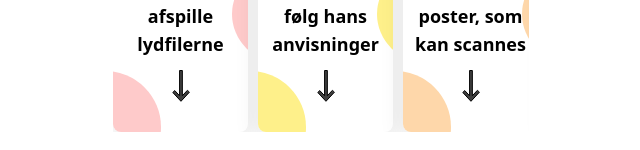
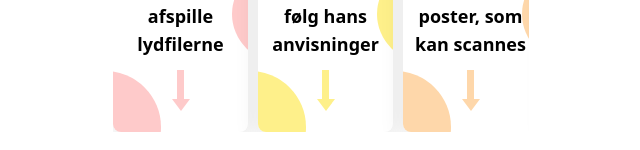
Before and after one commit to emilstorta/geo-have, a Vue app: page / in a window 1280 px wide. Shown: the part 762-912 px from the top of the page, without its empty margins (319-959 px from the left). Built offline with nearby package versions, Linux system fonts and the light colour scheme.

Commit message:
Arrows added via CSS for the guide cards

```diff
--- a/src/components/GuideSection.vue
+++ b/src/components/GuideSection.vue
@@ -11,7 +11,10 @@
             <div class="circle circle2 bg-red-200"></div>
             <div class="circle circle3 bg-red-200"></div>
             <span class="text-lg font-semibold text-center">Start din <br> tur ved at afspille lydfilerne</span>
-            <img src="@/assets/down-arrow.svg" alt="Down" class="h-8 w-8 mt-4" />
+            <div class="arrow-container">
+              <div class="arrow-shaft bg-red-200"></div>
+              <div class="arrow-head arrow-red"></div>
+            </div>
           </div>
         </swiper-slide>
         <!-- Swiper slide for Guide card 2 -->
@@ -21,7 +24,10 @@
             <div class="circle circle2 bg-yellow-200"></div>
             <div class="circle circle3 bg-yellow-200"></div>
             <span class="text-lg font-semibold text-center">Lyt med på turen, og <br> følg hans anvisninger</span>
-            <img src="@/assets/down-arrow.svg" alt="Down" class="h-8 w-8 mt-4" />
+            <div class="arrow-container">
+              <div class="arrow-shaft bg-yellow-200"></div>
+              <div class="arrow-head arrow-yellow"></div>
+            </div>
           </div>
         </swiper-slide>
         <!-- Swiper slide for Guide card 3 -->
@@ -31,7 +37,10 @@
             <div class="circle circle2 bg-orange-200"></div>
             <div class="circle circle3 bg-orange-200"></div>
             <span class="text-lg font-semibold text-center">På ruten er der flere poster, som kan scannes</span>
-            <img src="@/assets/down-arrow.svg" alt="Down" class="h-8 w-8 mt-4" />
+            <div class="arrow-container">
+              <div class="arrow-shaft bg-orange-200"></div>
+              <div class="arrow-head arrow-orange"></div>
+            </div>
           </div>
         </swiper-slide>
         <!-- Swiper slide for Guide card 4 -->
@@ -68,46 +77,83 @@ import 'swiper/css/pagination';
 }
 
 .circle1 {
-  top: -1rem; /* Adjusted */
-  left: -1rem; /* Adjusted */
-  width: 3rem; /* Adjusted */
-  height: 3rem; /* Adjusted */
+  top: -1rem;
+  left: -1rem;
+  width: 3rem;
+  height: 3rem;
 }
 
 .circle2 {
-  top: 2rem; /* Adjusted */
-  left: 88%; /* Kept as percentage for positioning */
-  width: 6rem; /* Adjusted */
-  height: 6rem; /* Adjusted */
+  top: 2rem;
+  left: 88%;
+  width: 6rem;
+  height: 6rem;
 }
 
 .circle3 {
-  top: 65%; /* Kept as percentage for positioning */
-  left: -4rem; /* Adjusted */
-  width: 7rem; /* Adjusted */
-  height: 7rem; /* Adjusted */
+  top: 65%;
+  left: -4rem;
+  width: 7rem;
+  height: 7rem;
+}
+
+/* Arrow Styles */
+.arrow-container {
+  display: flex;
+  flex-direction: column;
+  align-items: center;
+  margin-top: 2rem;
+}
+
+.arrow-shaft {
+  width: 0.4rem;
+  height: 2rem;
+}
+
+.arrow-head {
+  width: 0;
+  height: 0;
+  border-left: 0.6rem solid transparent;
+  border-right: 0.6rem solid transparent;
+  border-top: 0.8rem solid;
+  margin-top: -0.2rem;
+}
+
+.arrow-red {
+  border-top-color: #fecaca; /* Tailwind bg-red-200 */
+}
+
+.arrow-yellow {
+  border-top-color: #fef08a; /* Tailwind bg-yellow-200 */
+}
+
+.arrow-orange {
+  border-top-color: #fed7aa; /* Tailwind bg-orange-200 */
+}
+
+.arrow-blue {
+  border-top-color: #bfdbfe; /* Tailwind bg-blue-200 */
 }
 
 .scrollbar-hide {
-  /* Hide scrollbar but allow scrolling */
-  -ms-overflow-style: none; /* IE and Edge */
-  scrollbar-width: none; /* Firefox */
+  -ms-overflow-style: none;
+  scrollbar-width: none;
 }
 
 .scrollbar-hide::-webkit-scrollbar {
-  display: none; /* Chrome, Safari, Opera */
+  display: none;
 }
 
 /* Additional Responsive Spacing */
 @media (min-width: 768px) {
   .relative.z-10 {
-    margin-top: -4rem; /* Less negative margin as the resolution increases */
+    margin-top: -4rem;
   }
 }
 
 @media (min-width: 1024px) {
   .relative.z-10 {
-    margin-top: -1rem; /* Even less negative, preventing overlap */
+    margin-top: -1rem;
   }
 }
 </style>
```
